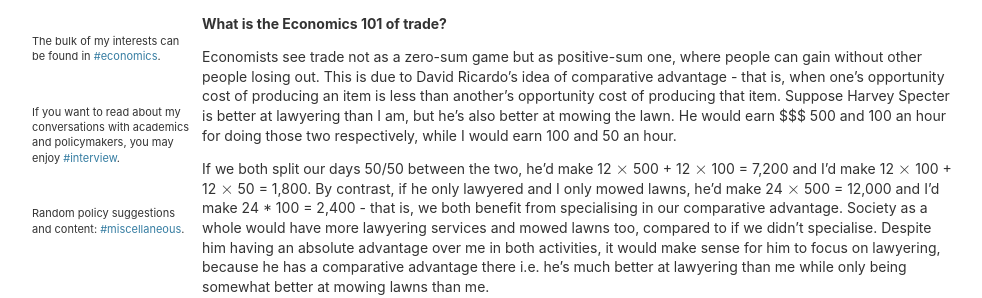
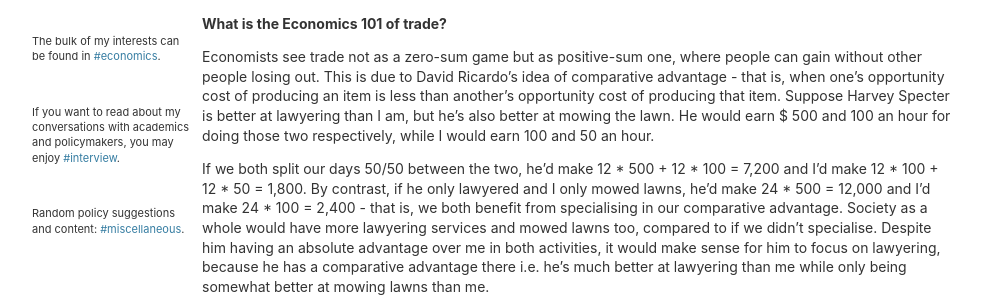
Before and after one commit to tmychow/tmychow.github.io, a Jekyll site: the page built from _posts/2020-07-13-buy-american-a-primer-on-trade.md, in a window 1280 px wide and 900 px high. Shown: the part 236-534 px from the top of the window, without its empty margins (28-1010 px from the left). Built offline with Jekyll 4.4.1, drawn with Linux system fonts in a browser that asks for light colours; formulas are drawn with MathJax 3; some of the changed text lies outside the part shown.

Commit message:
Update 2020-07-13-buy-american-a-primer-on-trade.md

```diff
--- a/_posts/2020-07-13-buy-american-a-primer-on-trade.md
+++ b/_posts/2020-07-13-buy-american-a-primer-on-trade.md
@@ -11,9 +11,9 @@
 
 **What is the Economics 101 of trade?**
 
-Economists see trade not as a zero-sum game but as positive-sum one, where people can gain without other people losing out. This is due to David Ricardo's idea of  comparative advantage - that is, when one's opportunity cost of producing an item is less than another's opportunity cost of producing that item. Suppose Harvey Specter is better at lawyering than I am, but he's also better at mowing the lawn. He would earn $\$$ 500 and 100 an hour for doing those two respectively, while I would earn 100 and 50 an hour.
+Economists see trade not as a zero-sum game but as positive-sum one, where people can gain without other people losing out. This is due to David Ricardo's idea of  comparative advantage - that is, when one's opportunity cost of producing an item is less than another's opportunity cost of producing that item. Suppose Harvey Specter is better at lawyering than I am, but he's also better at mowing the lawn. He would earn \$ 500 and 100 an hour for doing those two respectively, while I would earn 100 and 50 an hour.
 
-If we both split our days 50/50 between the two, he'd make 12 $\times$ 500 + 12 $\times$ 100 = 7,200 and I'd make 12 $\times$ 100 + 12 $\times$ 50 = 1,800. By contrast, if he only lawyered and I only mowed lawns, he'd make 24 $\times$ 500 = 12,000 and I'd make 24 \* 100 = 2,400 - that is, we both benefit from specialising in our comparative advantage. Society as a whole would have more lawyering services and mowed lawns too, compared to if we didn't specialise. Despite him having an absolute advantage over me in both activities, it would make sense for him to focus on lawyering, because he has a comparative advantage there i.e. he's much better at lawyering than me while only being somewhat better at mowing lawns than me.
+If we both split our days 50/50 between the two, he'd make 12 \* 500 + 12 \* 100 = 7,200 and I'd make 12 \* 100 + 12 \* 50 = 1,800. By contrast, if he only lawyered and I only mowed lawns, he'd make 24 \* 500 = 12,000 and I'd make 24 \* 100 = 2,400 - that is, we both benefit from specialising in our comparative advantage. Society as a whole would have more lawyering services and mowed lawns too, compared to if we didn't specialise. Despite him having an absolute advantage over me in both activities, it would make sense for him to focus on lawyering, because he has a comparative advantage there i.e. he's much better at lawyering than me while only being somewhat better at mowing lawns than me.
 
 In a similar vein, this would suggest that countries should specialise in what they're good in and trade such that they can still access the other types of good and services, even if they could make it themselves. Because this is dependent on comparative rather than absolute advantage, countries can benefit even if they are worse at producing everything.
 
```
Also changed, not shown: other parts of _posts/2020-07-13-buy-american-a-primer-on-trade.md (+1 -1 lines).
